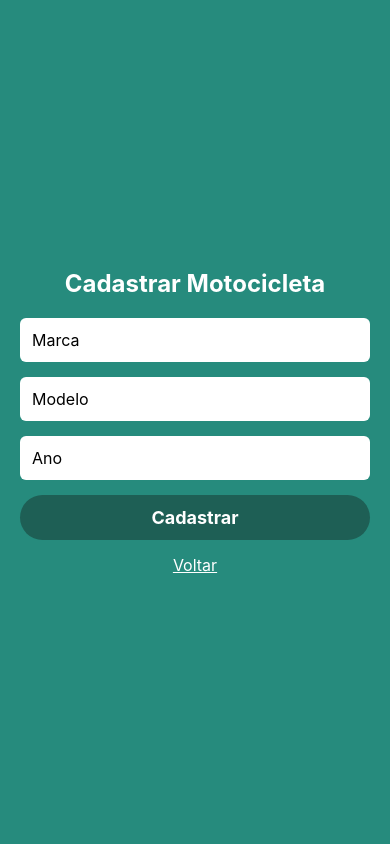
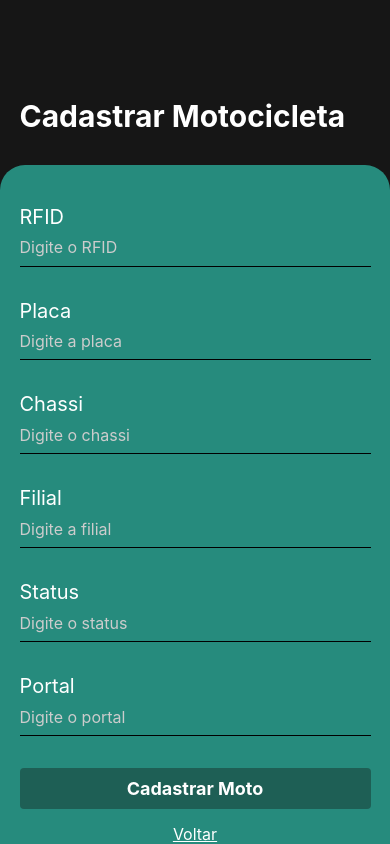
Before and after one commit to Brunosz2712/organized-scann, a React Native app: screen /RegisterMotorcycle in a window 390 px wide. Built offline with nearby package versions, Linux system fonts and the light colour scheme.

Commit message:
Ajuste nas páginas

```diff
--- a/App.js
+++ b/App.js
@@ -1,13 +1,30 @@
 import React from 'react';
-import { StatusBar } from 'react-native';
-import{NavigationContainer} from '@react-navigation/native';
-import Routes from './src/routes';
+import { NavigationContainer } from '@react-navigation/native';
+import { createNativeStackNavigator } from '@react-navigation/native-stack';
+
+import Welcome from './src/pages/Welcome';
+import SignIn from './src/pages/SignIn';
+import RegisterMotorcycle from './src/pages/RegisterMotorcycle';
+import RegisteredMotorcycles from './src/pages/RegisteredMotorcycles';
+import Register from './src/pages/Register';
+
+const Stack = createNativeStackNavigator();
 
 export default function App() {
   return (
     <NavigationContainer>
-      <StatusBar backgroundColor = "#115002" barStyle = "dark-content" />
-      <Routes/>
+      <Stack.Navigator
+        initialRouteName="Welcome"
+        screenOptions={{
+          headerShown: false,
+        }}
+      >
+        <Stack.Screen name="Welcome" component={Welcome} />
+        <Stack.Screen name="SignIn" component={SignIn} />
+        <Stack.Screen name="RegisterMotorcycle" component={RegisterMotorcycle} />
+        <Stack.Screen name="RegisteredMotorcycles" component={RegisteredMotorcycles} />
+        <Stack.Screen name="Register" component={Register} />
+      </Stack.Navigator>
     </NavigationContainer>
   );
 }
--- a/src/pages/Register/index.js
+++ b/src/pages/Register/index.js
@@ -1,66 +1,14 @@
-import React, { useState, useEffect } from "react";
-import { View, Text, StyleSheet, TextInput, TouchableOpacity, Alert } from "react-native";
+import React from "react";
+import { View, Text, StyleSheet, TextInput, TouchableOpacity } from "react-native";
 import * as Animatable from 'react-native-animatable';
-import { useNavigation } from '@react-navigation/native';
-import AsyncStorage from '@react-native-async-storage/async-storage';
+import { useNavigation } from '@react-navigation/native'; // ✅ Importa navegação
 
 export default function Register() {
-  const navigation = useNavigation();
-
-  // Estados dos campos do formulário
-  const [name, setName] = useState('');
-  const [email, setEmail] = useState('');
-  const [password, setPassword] = useState('');
-  const [confirmPassword, setConfirmPassword] = useState('');
-
-  // Função para carregar dados salvos (se houver)
-  useEffect(() => {
-    async function loadData() {
-      try {
-        const savedName = await AsyncStorage.getItem('@register_name');
-        const savedEmail = await AsyncStorage.getItem('@register_email');
-        if (savedName) setName(savedName);
-        if (savedEmail) setEmail(savedEmail);
-      } catch (error) {
-        console.log('Erro ao carregar dados:', error);
-      }
-    }
-    loadData();
-  }, []);
-
-  // Função para salvar dados no AsyncStorage
-  async function handleRegister() {
-    if (!name || !email || !password || !confirmPassword) {
-      Alert.alert('Erro', 'Por favor, preencha todos os campos.');
-      return;
-    }
-
-    if (password !== confirmPassword) {
-      Alert.alert('Erro', 'As senhas não coincidem.');
-      return;
-    }
-
-    try {
-      await AsyncStorage.setItem('@register_name', name);
-      await AsyncStorage.setItem('@register_email', email);
-      await AsyncStorage.setItem('@register_password', password); // cuidado com segurança real!
-
-      Alert.alert('Sucesso', 'Cadastro realizado com sucesso!');
-      // Limpar campos após cadastro
-      setName('');
-      setEmail('');
-      setPassword('');
-      setConfirmPassword('');
-      // Navegar para tela Welcome ou outra que desejar
-      navigation.navigate('Welcome');
-    } catch (error) {
-      Alert.alert('Erro', 'Falha ao salvar os dados.');
-      console.log(error);
-    }
-  }
+    const navigation = useNavigation(); // ✅ Instancia o objeto de navegação
 
     return (
         <View style={styles.container}>
+
             <Animatable.View animation="fadeInLeft" delay={500} style={styles.containerHeader}>
                 <Text style={styles.message}>Crie sua conta</Text>
             </Animatable.View>
@@ -71,8 +19,6 @@ export default function Register() {
                     placeholder="Digite seu nome completo"
                     style={styles.input}
                     placeholderTextColor="#ccc"
-          value={name}
-          onChangeText={setName}
                 />
 
                 <Text style={styles.title}>E-mail</Text>
@@ -80,10 +26,6 @@ export default function Register() {
                     placeholder="Digite seu e-mail"
                     style={styles.input}
                     placeholderTextColor="#ccc"
-          value={email}
-          onChangeText={setEmail}
-          keyboardType="email-address"
-          autoCapitalize="none"
                 />
 
                 <Text style={styles.title}>Senha</Text>
@@ -92,8 +34,6 @@ export default function Register() {
                     style={styles.input}
                     secureTextEntry
                     placeholderTextColor="#ccc"
-          value={password}
-          onChangeText={setPassword}
                 />
 
                 <Text style={styles.title}>Confirmar senha</Text>
@@ -102,18 +42,18 @@ export default function Register() {
                     style={styles.input}
                     secureTextEntry
                     placeholderTextColor="#ccc"
-          value={confirmPassword}
-          onChangeText={setConfirmPassword}
                 />
 
-        <TouchableOpacity style={styles.button} onPress={handleRegister}>
+                <TouchableOpacity style={styles.button}>
                     <Text style={styles.buttonText}>Cadastrar</Text>
                 </TouchableOpacity>
 
+                {/* ✅ Botão para voltar para a tela Welcome */}
                 <TouchableOpacity style={styles.backButton} onPress={() => navigation.navigate("Welcome")}>
                     <Text style={styles.backButtonText}>Voltar para o início</Text>
                 </TouchableOpacity>
             </Animatable.View>
+
         </View>
     );
 }
--- a/src/pages/RegisterMotorcycle/index.js
+++ b/src/pages/RegisterMotorcycle/index.js
@@ -1,103 +1,130 @@
-import React, { useState } from 'react';
-import { View, Text, TextInput, TouchableOpacity, StyleSheet, Alert } from 'react-native';
-import AsyncStorage from '@react-native-async-storage/async-storage';
+import React from "react";
+import { View, Text, StyleSheet, TextInput, TouchableOpacity } from "react-native";
+import * as Animatable from 'react-native-animatable';
+import { useNavigation } from '@react-navigation/native';
 
-const STORAGE_KEY = '@motorcycles_list';
-
-export default function RegisterMotorcycle({ navigation }) {
-  const [marca, setMarca] = useState('');
-  const [modelo, setModelo] = useState('');
-  const [ano, setAno] = useState('');
-
-  const handleCadastro = async () => {
-    if (!marca || !modelo || !ano) {
-      Alert.alert('Erro', 'Preencha todos os campos!');
-      return;
-    }
-
-    try {
-      const storedData = await AsyncStorage.getItem(STORAGE_KEY);
-      const currentList = storedData ? JSON.parse(storedData) : [];
-
-      const newList = [...currentList, { marca, modelo, ano }];
-
-      await AsyncStorage.setItem(STORAGE_KEY, JSON.stringify(newList));
-
-      setMarca('');
-      setModelo('');
-      setAno('');
-
-      Alert.alert('Sucesso', 'Motocicleta cadastrada!', [
-        { text: 'OK', onPress: () => navigation.navigate('RegisteredMotorcycles') },
-      ]);
-    } catch (error) {
-      Alert.alert('Erro', 'Não foi possível salvar a motocicleta.');
-    }
-  };
+export default function RegisterMotorcycle() {
+    const navigation = useNavigation();
 
     return (
         <View style={styles.container}>
-      <Text style={styles.title}>Cadastrar Motocicleta</Text>
 
+            <Animatable.View animation="fadeInLeft" delay={500} style={styles.containerHeader}>
+                <Text style={styles.message}>Cadastrar Motocicleta</Text>
+            </Animatable.View>
+
+            <Animatable.View animation="fadeInUp" style={styles.containerForm}>
+                <Text style={styles.title}>RFID</Text>
                 <TextInput
-        placeholder="Marca"
+                    placeholder="Digite o RFID"
                     style={styles.input}
-        value={marca}
-        onChangeText={setMarca}
-      />
-      <TextInput
-        placeholder="Modelo"
-        style={styles.input}
-        value={modelo}
-        onChangeText={setModelo}
-      />
-      <TextInput
-        placeholder="Ano"
-        style={styles.input}
-        keyboardType="numeric"
-        value={ano}
-        onChangeText={setAno}
+                    placeholderTextColor="#ccc"
                 />
 
-      <TouchableOpacity style={styles.button} onPress={handleCadastro}>
-        <Text style={styles.buttonText}>Cadastrar</Text>
+                <Text style={styles.title}>Placa</Text>
+                <TextInput
+                    placeholder="Digite a placa"
+                    style={styles.input}
+                    placeholderTextColor="#ccc"
+                />
+
+                <Text style={styles.title}>Chassi</Text>
+                <TextInput
+                    placeholder="Digite o chassi"
+                    style={styles.input}
+                    placeholderTextColor="#ccc"
+                />
+
+                <Text style={styles.title}>Filial</Text>
+                <TextInput
+                    placeholder="Digite a filial"
+                    style={styles.input}
+                    placeholderTextColor="#ccc"
+                />
+
+                <Text style={styles.title}>Status</Text>
+                <TextInput
+                    placeholder="Digite o status"
+                    style={styles.input}
+                    placeholderTextColor="#ccc"
+                />
+
+                <Text style={styles.title}>Portal</Text>
+                <TextInput
+                    placeholder="Digite o portal"
+                    style={styles.input}
+                    placeholderTextColor="#ccc"
+                />
+
+                <TouchableOpacity style={styles.button}>
+                    <Text style={styles.buttonText}>Cadastrar Moto</Text>
                 </TouchableOpacity>
 
                 <TouchableOpacity style={styles.backButton} onPress={() => navigation.goBack()}>
                     <Text style={styles.backButtonText}>Voltar</Text>
                 </TouchableOpacity>
+            </Animatable.View>
+
         </View>
     );
 }
 
 const styles = StyleSheet.create({
-  container: { flex:1, backgroundColor:'#268B7D', padding:20, justifyContent:'center' },
-  title: { fontSize:24, fontWeight:'bold', marginBottom:20, color:'#fff', textAlign:'center' },
+    container: {
+        flex: 1,
+        backgroundColor: "#161616"
+    },
+    containerHeader: {
+        marginTop: '25%',
+        marginBottom: '8%',
+        paddingStart: '5%',
+    },
+    message: {
+        fontSize: 30,
+        fontWeight: 'bold',
+        color: '#fff'
+    },
+    containerForm: {
+        flex: 1,
+        backgroundColor: "#268B7D",
+        borderTopEndRadius: 25,
+        borderTopStartRadius: 25,
+        paddingStart: "5%",
+        paddingEnd: "5%",
+        paddingTop: 20,
+    },
+    title: {
+        fontSize: 20,
+        marginTop: 20,
+        color: "#fff",
+    },
     input: {
-    backgroundColor:'#fff',
-    borderRadius:6,
-    padding:12,
-    marginBottom:15,
-    fontSize:16,
+        borderBottomWidth: 1,
+        height: 40,
+        marginBottom: 12,
+        fontSize: 16,
+        color: "#fff"
     },
     button: {
-    backgroundColor:'#1E5F55',
-    paddingVertical:12,
-    borderRadius:50,
-    alignItems:'center',
+        backgroundColor: "#1E5F55",
+        width: "100%",
+        borderRadius: 4,
+        paddingVertical: 10,
+        marginTop: 20,
+        alignItems: "center"
     },
     buttonText: {
-    color:'#fff',
-    fontWeight:'bold',
-    fontSize:18,
+        color: "#fff",
+        fontSize: 18,
+        fontWeight: "bold"
     },
     backButton: {
-    marginTop:15,
-    alignItems:'center',
+        marginTop: 15,
+        alignItems: "center"
     },
     backButtonText: {
-    color:'#fff',
-    textDecorationLine:'underline',
-    fontSize:16,
-  },
+        color: "#fff",
+        fontSize: 16,
+        textDecorationLine: "underline"
+    }
 });
--- a/src/pages/RegisteredMotorcycles/index.js
+++ b/src/pages/RegisteredMotorcycles/index.js
@@ -1,104 +1,107 @@
-import React, { useEffect, useState } from 'react';
-import { View, Text, FlatList, StyleSheet, TouchableOpacity, Alert } from 'react-native';
-import AsyncStorage from '@react-native-async-storage/async-storage';
+import React from "react";
+import { View, Text, StyleSheet, FlatList, TouchableOpacity } from "react-native";
+import * as Animatable from 'react-native-animatable';
+import { useNavigation } from '@react-navigation/native';
 
-const STORAGE_KEY = '@motorcycles_list';
+export default function RegisteredMotorcycles() {
+  const navigation = useNavigation();
 
-export default function RegisteredMotorcycles({ navigation }) {
-  const [motorcycles, setMotorcycles] = useState([]);
+  const motorcycles = [
+    { id: "1", rfid: "123456789", placa: "ABC-1234", chassi: "XYZ987654321", filial: "São Paulo", status: "Ativa", portal: "Portal A" },
+    { id: "2", rfid: "987654321", placa: "DEF-5678", chassi: "ABC123456789", filial: "Rio de Janeiro", status: "Inativa", portal: "Portal B" },
+  ];
 
-  useEffect(() => {
-    const unsubscribe = navigation.addListener('focus', () => {
-      loadMotorcycles();
-    });
-    return unsubscribe;
-  }, [navigation]);
-
-  const loadMotorcycles = async () => {
-    try {
-      const storedData = await AsyncStorage.getItem(STORAGE_KEY);
-      if (storedData) {
-        setMotorcycles(JSON.parse(storedData));
-      } else {
-        setMotorcycles([]);
-      }
-    } catch (error) {
-      Alert.alert('Erro', 'Não foi possível carregar as motocicletas.');
-    }
-  };
-
-  const deleteMotorcycle = (index) => {
-    Alert.alert(
-      'Excluir Motocicleta',
-      'Tem certeza que deseja excluir essa motocicleta?',
-      [
-        { text: 'Cancelar', style: 'cancel' },
-        {
-          text: 'Excluir',
-          style: 'destructive',
-          onPress: async () => {
-            const updatedList = [...motorcycles];
-            updatedList.splice(index, 1);
-            setMotorcycles(updatedList);
-            await AsyncStorage.setItem(STORAGE_KEY, JSON.stringify(updatedList));
-          }
-        }
-      ]
-    );
-  };
-
-  const renderItem = ({ item, index }) => (
+  const renderItem = ({ item }) => (
     <View style={styles.card}>
-      <Text style={styles.text}><Text style={styles.label}>Marca:</Text> {item.marca}</Text>
-      <Text style={styles.text}><Text style={styles.label}>Modelo:</Text> {item.modelo}</Text>
-      <Text style={styles.text}><Text style={styles.label}>Ano:</Text> {item.ano}</Text>
-
-      <TouchableOpacity
-        style={styles.deleteButton}
-        onPress={() => deleteMotorcycle(index)}
-      >
-        <Text style={styles.deleteButtonText}>Excluir</Text>
-      </TouchableOpacity>
+      <Text style={styles.cardTitle}>Placa: {item.placa}</Text>
+      <Text style={styles.cardText}>RFID: {item.rfid}</Text>
+      <Text style={styles.cardText}>Chassi: {item.chassi}</Text>
+      <Text style={styles.cardText}>Filial: {item.filial}</Text>
+      <Text style={styles.cardText}>Status: {item.status}</Text>
+      <Text style={styles.cardText}>Portal: {item.portal}</Text>
     </View>
   );
 
   return (
     <View style={styles.container}>
-      <Text style={styles.title}>Motocicletas Cadastradas</Text>
+      <View style={styles.containerLogo}>
+        {/* Pode colocar uma imagem aqui se quiser */}
+      </View>
 
-      {motorcycles.length === 0 ? (
-        <Text style={styles.emptyText}>Nenhuma motocicleta cadastrada.</Text>
-      ) : (
+      <Animatable.View animation="fadeInUp" delay={500} style={styles.containerForm}>
+        <Text style={styles.title}>Motocicletas Cadastradas</Text>
+
         <FlatList
           data={motorcycles}
-          keyExtractor={(_, index) => index.toString()}
+          keyExtractor={(item) => item.id}
           renderItem={renderItem}
-          contentContainerStyle={{ paddingBottom: 20 }}
+          contentContainerStyle={{ paddingBottom: 80 }}
         />
-      )}
 
-      <TouchableOpacity style={styles.backButton} onPress={() => navigation.goBack()}>
-        <Text style={styles.backButtonText}>Voltar</Text>
-      </TouchableOpacity>
+        <TouchableOpacity
+          style={styles.button}
+          onPress={() => navigation.navigate('Welcome')}
+        >
+          <Text style={styles.buttonText}>Voltar para o início</Text>
+        </TouchableOpacity>
+      </Animatable.View>
     </View>
   );
 }
 
 const styles = StyleSheet.create({
-  container: { flex:1, backgroundColor:'#268B7D', padding:20 },
-  title: { fontSize:26, fontWeight:'bold', color:'#fff', marginBottom:20, textAlign:'center' },
-  card: { backgroundColor:'#1E5F55', borderRadius:10, padding:15, marginBottom:15 },
-  text: { color:'#fff', fontSize:18, marginBottom:6 },
-  label: { fontWeight:'bold' },
-  deleteButton: {
-    marginTop:10,
-    backgroundColor:'#161616',
-    paddingVertical:6,
-    borderRadius:6,
-    alignItems:'center',
+  container: {
+    flex: 1,
+    backgroundColor: "#161616",
   },
-  deleteButtonText: { color:'#ff6666', fontWeight:'bold', fontSize:16 },
-  emptyText: { color:'#fff', fontSize:18, textAlign:'center', marginTop:50 },
-  backButton: { marginTop:20, alignItems:'center' },
-  backButtonText: { color:'#fff', fontSize:16, textDecorationLine:'underline' },
+  containerLogo: {
+    flex: 1,
+    backgroundColor: "#161616",
+    justifyContent: "center",
+    alignItems: "center",
+  },
+  containerForm: {
+    flex: 2,
+    backgroundColor: "#268B7D",
+    borderTopStartRadius: 25,
+    borderTopEndRadius: 25,
+    paddingHorizontal: "5%",
+    paddingTop: 20,
+  },
+  title: {
+    fontSize: 24,
+    fontWeight: "bold",
+    color: "#fff",
+    textAlign: "center",
+    marginBottom: 20,
+  },
+  card: {
+    backgroundColor: "#1E5F55",
+    borderRadius: 10,
+    padding: 15,
+    marginBottom: 15,
+  },
+  cardTitle: {
+    fontSize: 18,
+    fontWeight: "bold",
+    color: "#fff",
+    marginBottom: 5,
+  },
+  cardText: {
+    color: "#fff",
+    marginBottom: 2,
+  },
+  button: {
+    backgroundColor: "#fff",
+    borderRadius: 10,
+    padding: 12,
+    marginTop: 10,
+    marginBottom: 55, // espaço inferior para o botão não ficar colado
+    alignItems: "center",
+  },
+  buttonText: {
+    color: "#268B7D",
+    fontWeight: "bold",
+    fontSize: 16,
+  },
 });
--- a/src/pages/SignIn/index.js
+++ b/src/pages/SignIn/index.js
@@ -1,56 +1,13 @@
-import React, { useState } from "react";
+import React from "react";
 import { View, Text, StyleSheet, TextInput, TouchableOpacity } from "react-native";
 import * as Animatable from 'react-native-animatable';
 
-export default function Register({ navigation }) {
-  const [email, setEmail] = useState('');
-  const [senha, setSenha] = useState('');
-  const [errorEmail, setErrorEmail] = useState('');
-  const [errorSenha, setErrorSenha] = useState('');
-
-  // Função que valida email via regex simples
-  const validarEmail = (email) => {
-    const regex = /\S+@\S+\.\S+/;
-    return regex.test(email);
-  }
-
-  const handleRegister = () => {
-    let valid = true;
-
-    // Limpa erros antes de validar
-    setErrorEmail('');
-    setErrorSenha('');
-
-    // Valida email
-    if (!email) {
-      setErrorEmail('O e-mail é obrigatório');
-      valid = false;
-    } else if (!validarEmail(email)) {
-      setErrorEmail('Digite um e-mail válido');
-      valid = false;
-    }
-
-    // Valida senha
-    if (!senha) {
-      setErrorSenha('A senha é obrigatória');
-      valid = false;
-    } else if (senha.length < 6) {
-      setErrorSenha('A senha deve ter no mínimo 6 caracteres');
-      valid = false;
-    }
-
-    if (valid) {
-      // Aqui você pode adicionar chamada à API para cadastro real
-      // Depois, navegue para a tela Home
-      navigation.navigate('Home');
-    }
-  }
-
+export default function SignIn({ navigation }) {
     return (
         <View style={styles.container}>
 
             <Animatable.View animation="fadeInLeft" delay={500} style={styles.containerHeader}>
-        <Text style={styles.message}>Cadastre-se</Text>
+                <Text style={styles.message}>Bem-Vindo(a)</Text>
             </Animatable.View>
 
             <Animatable.View animation="fadeInUp" style={styles.containerForm}>
@@ -59,12 +16,7 @@ export default function Register({ navigation }) {
                     placeholder="Digite seu e-mail"
                     style={styles.input}
                     placeholderTextColor="#ccc"
-          keyboardType="email-address"
-          autoCapitalize="none"
-          value={email}
-          onChangeText={setEmail}
                 />
-        {errorEmail ? <Text style={styles.errorText}>{errorEmail}</Text> : null}
 
                 <Text style={styles.title}>Senha</Text>
                 <TextInput
@@ -72,20 +24,25 @@ export default function Register({ navigation }) {
                     style={styles.input}
                     secureTextEntry
                     placeholderTextColor="#ccc"
-          value={senha}
-          onChangeText={setSenha}
                 />
-        {errorSenha ? <Text style={styles.errorText}>{errorSenha}</Text> : null}
 
-        <TouchableOpacity style={styles.button} onPress={handleRegister}>
-          <Text style={styles.buttonText}>Cadastrar</Text>
+                <TouchableOpacity style={styles.button}>
+                    <Text style={styles.buttonText}>Acessar</Text>
                 </TouchableOpacity>
 
                 <TouchableOpacity
+                    style={styles.buttonRegister}
+                    onPress={() => navigation.navigate('Register')}
+                >
+                    <Text style={styles.registerText}>Não possui uma conta? Cadastre-se</Text>
+                </TouchableOpacity>
+
+                {/* Botão para voltar para a tela Welcome */}
+                <TouchableOpacity
                     style={styles.backButton}
-          onPress={() => navigation.goBack()}
+                    onPress={() => navigation.navigate('Welcome')}
                 >
-          <Text style={styles.backButtonText}>Voltar para login</Text>
+                    <Text style={styles.backButtonText}>Voltar para o início</Text>
                 </TouchableOpacity>
             </Animatable.View>
 
@@ -125,14 +82,9 @@ const styles = StyleSheet.create({
     input: {
         borderBottomWidth: 1,
         height: 40,
-    marginBottom: 4,
+        marginBottom: 12,
         fontSize: 16,
         color: "#fff"
-  },
-  errorText: {
-    color: 'yellow',
-    marginBottom: 8,
-    fontSize: 14,
     },
     button: {
         backgroundColor: "#1E5F55",
@@ -147,6 +99,16 @@ const styles = StyleSheet.create({
         fontSize: 18,
         fontWeight: "bold"
     },
+    buttonRegister: {
+        marginTop: 14,
+        alignSelf: "center"
+
+    },
+    registerText: {
+        color: "#fff",
+        fontSize: 16,
+        textDecorationLine: "underline"
+    },
     backButton: {
         marginTop: 15,
         alignItems: "center"
--- a/src/pages/Welcome/index.js
+++ b/src/pages/Welcome/index.js
@@ -28,6 +28,7 @@ export default function Welcome() {
                 <Text style={styles.buttonText}>Acessar</Text>
             </TouchableOpacity>
 
+            {/* Botão para ir para RegisterMotorcycle */}
             <TouchableOpacity
                 style={[styles.button, styles.buttonSecondary]}
                 onPress={() => navigation.navigate('RegisterMotorcycle')}
@@ -35,6 +36,7 @@ export default function Welcome() {
                 <Text style={[styles.buttonText, styles.buttonSecondaryText]}>Cadastrar Motocicleta</Text>
             </TouchableOpacity>
 
+            {/* Novo botão para ir para RegisteredMotorcycles */}
             <TouchableOpacity
                 style={[styles.button, styles.buttonSecondary]}
                 onPress={() => navigation.navigate('RegisteredMotorcycles')}
@@ -58,7 +60,6 @@ const styles = StyleSheet.create({
         backgroundColor:"#161616",
         justifyContent: "center",
         alignItems: "center",
-        paddingHorizontal: 20,
     },
     containerForm:{
         flex: 1,
@@ -68,7 +69,6 @@ const styles = StyleSheet.create({
         paddingStart: "5%",
         paddingEnd: "5%",
         paddingTop: 20,
-        alignItems: 'center',
     },
     title:{
         fontSize: 24,
@@ -76,27 +76,20 @@ const styles = StyleSheet.create({
         color: "#fff",
         fontWeight: "bold",
         marginBottom: 12,
-        textAlign: 'center',
     },
     text:{
         color: "#fff",
         marginBottom: 20,
-        textAlign: 'center',
     },
     button:{
         backgroundColor: "#fff",
         borderRadius: 50,
-        paddingVertical: 12,
-        width: "70%",
-        maxWidth: 300,
+        paddingVertical: 8,
+        width: "60%",
+        alignSelf: "center",
         alignItems: "center",
         justifyContent: "center",
-        marginVertical: 8,
-        elevation: 3, // sombra Android
-        shadowColor: "#000", // sombra iOS
-        shadowOffset: { width: 0, height: 2 },
-        shadowOpacity: 0.25,
-        shadowRadius: 3.84,
+        marginVertical: 10,
     },
     buttonText:{
         fontSize: 18,
--- a/src/routes/index.js
+++ b/src/routes/index.js
@@ -38,3 +38,4 @@ export default function Routes() {
         </Stack.Navigator>
     );
 }
+//
```
Lines whose indentation alone changed are shown as unchanged.
